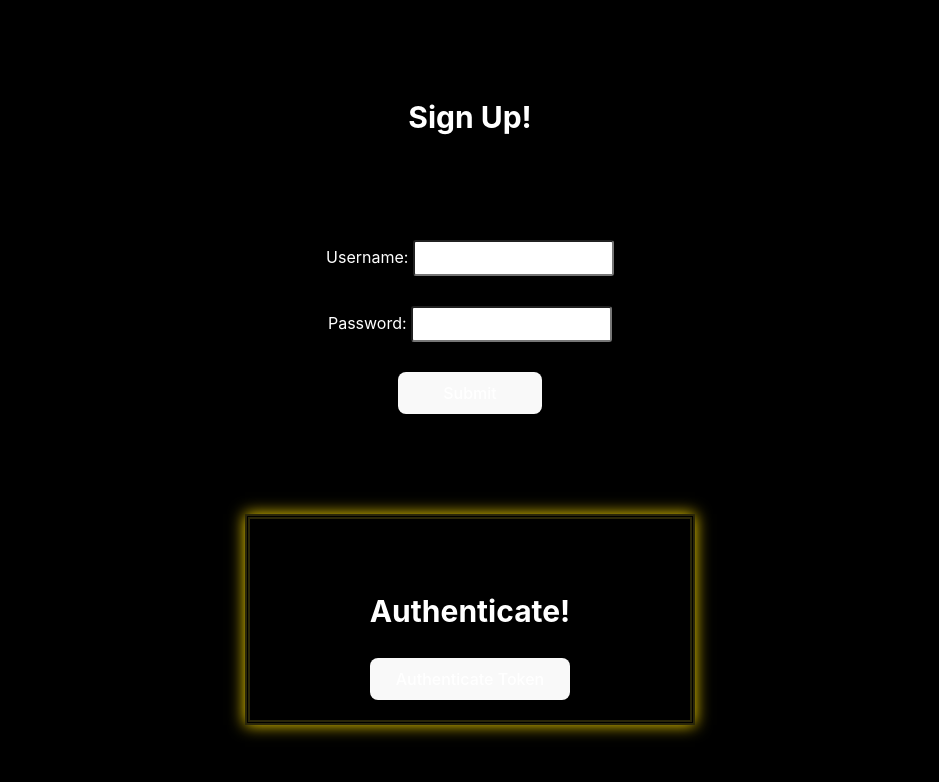
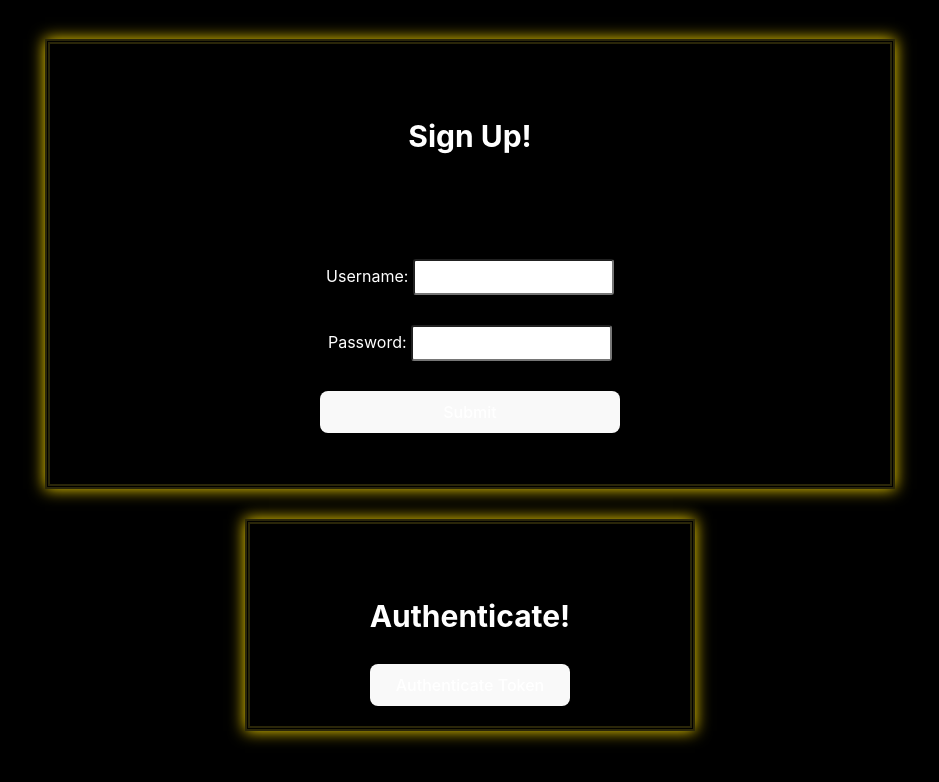
Before and after one commit to Yas3jb/React-Form, a React (Vite) app: page / in a window 1280 px wide. Shown: the top 782 px of the page, without its empty margins (170-1109 px from the left). Built offline with nearby package versions, Linux system fonts and the light colour scheme.

Commit message:
Modified

```diff
--- a/src/components/SignUpForm.jsx
+++ b/src/components/SignUpForm.jsx
@@ -4,6 +4,7 @@ export default function SignUpForm({ setToken }) {
   const [username, setUsername] = useState("");
   const [password, setPassword] = useState("");
   const [error, setError] = useState(null);
+  const [successMessage, setSuccessMessage] = useState(null);
 
   async function handleSubmit(event) {
     event.preventDefault();
@@ -19,6 +20,7 @@ export default function SignUpForm({ setToken }) {
         const result = await response.json();
         setToken(result.token);
         console.log(result);
+        setSuccessMessage(result.message);
       } catch (error) {
         setError(error.message);
       }
@@ -44,9 +46,10 @@ export default function SignUpForm({ setToken }) {
   }
 
   return (
-    <div>
+    <div className="form-container">
       <h2>Sign Up!</h2>
-      {error && <p>{error}</p>}
+      {error && <p className="error">{error}</p>}
+      {successMessage && <p className="success">{successMessage}</p>}
       <form onSubmit={handleSubmit}>
         <label>
           Username:{" "}
```
